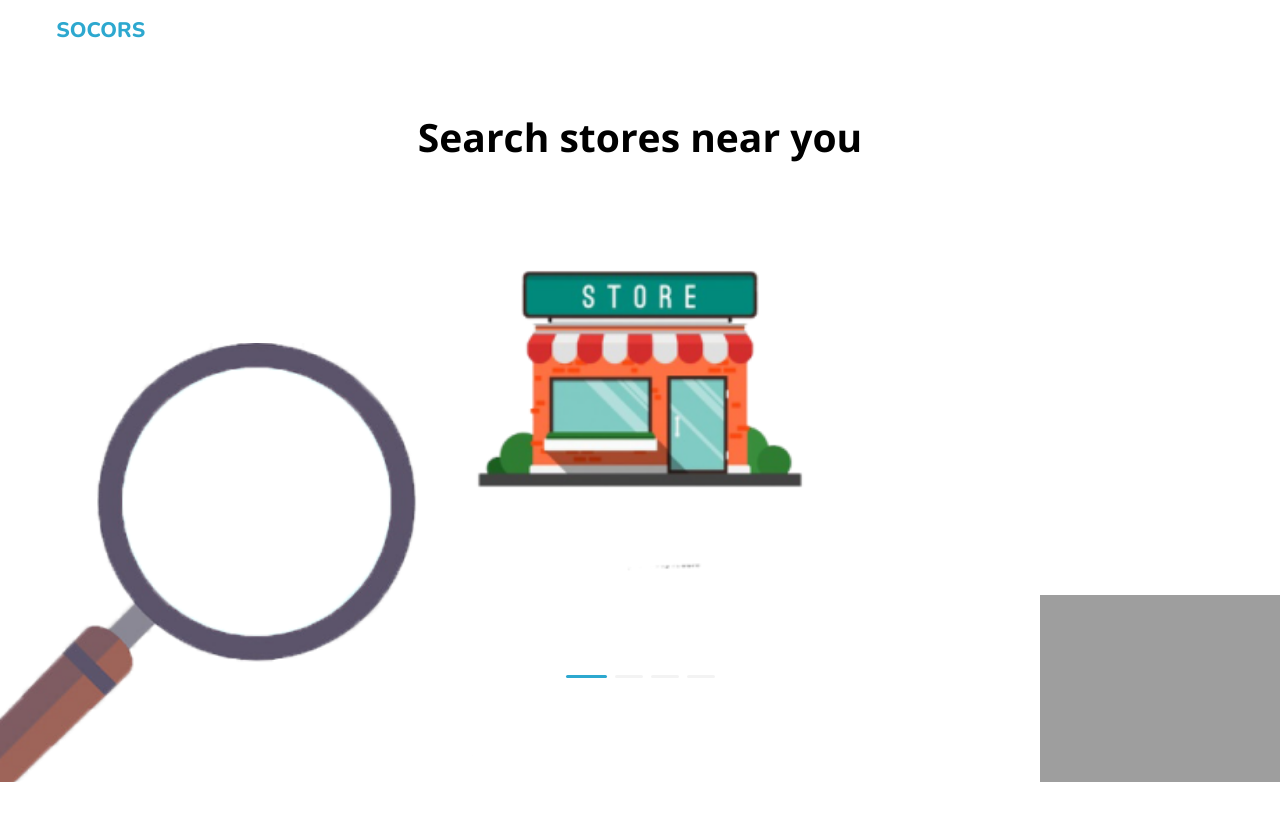
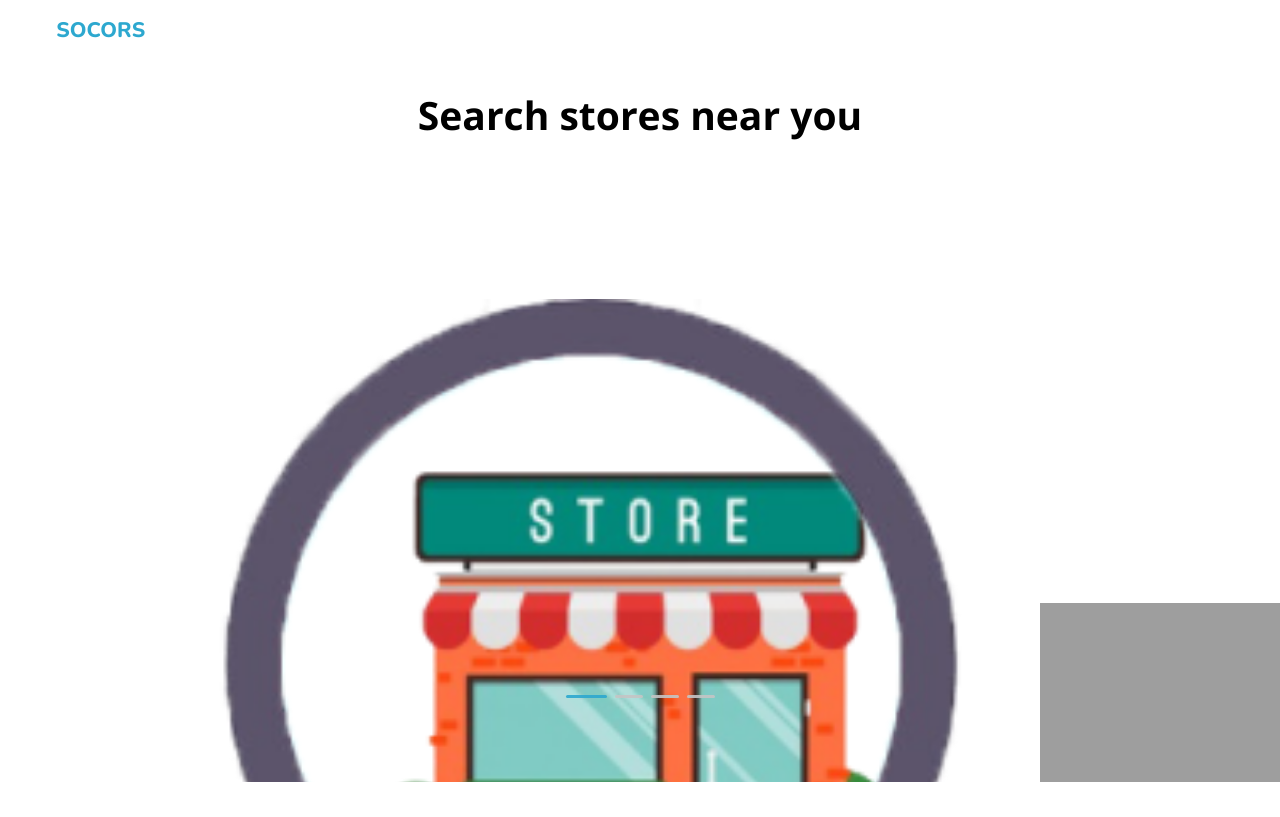
Before and after one commit to vishwaspuri/socors, a Django app: template main/templates/home.html in a window 1280 px wide. Run offline with Django 3.2, Linux system fonts and the light colour scheme; the template is opened without the code that fills it, so the values that code supplies are empty; grey boxes are pictures that could not be loaded.

Commit message:
frontend fixes

```diff
--- a/main/static/css/home.css
+++ b/main/static/css/home.css
@@ -36,11 +36,10 @@ div.swiper-button-next.swiper-button-disabled{
 
 div.swiper-button-next.swiper-button-disabled::after{
     content: url(../images/register.png);
-    padding-top: 40px;
+    padding-top: 20px;
 }
 
 div.swiper-button-next::after{
-    margin-bottom:15px;
     background-repeat: no-repeat;
     content: url(../images/next.png);
 }
@@ -78,12 +77,7 @@ h1{
     font-family: 'Open Sans', sans-serif;
     font-size: 39px;
     font-weight: 700;
-    margin: 6vh auto 2vh auto;
-    width: 73.8vw;
-}
-
-div.swiper-pagination-bullets{
-    margin-bottom: 11.25vh;
+	padding: 0 20px 0 20px;
 }
 
 span.swiper-pagination-bullet{
@@ -93,6 +87,7 @@ span.swiper-pagination-bullet{
     border-radius: 18px;
     background: #C4C4C4;
     margin-right: 3vw ;
+	opacity: 0.9;
 }
 
 span.swiper-pagination-bullet-active{
@@ -106,12 +101,16 @@ span.swiper-pagination-bullet-active{
 
 .center+img{
     width: 90vw;
-    max-width: 500px;
     position: relative;
-    top: -240px;
+    top: -50vw;
 }
 
 .center img{
-    width: 63.8vw;
-    max-width: 400px;
+    width: 60vw;
+    position: relative;
+    top: 10vw;
 }
+
+div.swiper-pagination-bullets{
+	bottom: 80px !important;
+}
--- a/main/templates/home.html
+++ b/main/templates/home.html
@@ -27,20 +27,20 @@
 
         <div class="swiper-slide"><div class="center bottom-margin">
           <h1>Book your time slot</h1>
-          <img src="{% static 'images/cal.png' %}" alt="store">
+          <img src="{% static 'images/cal.png' %}" alt="store" style="width: 90vw; top: 8vw;">
           </div>
         </div>
 
         <div class="swiper-slide">
           <div class="center bottom-margin">
             <h1>Collect from the shop at your designated time</h1>
-            <img src="{% static 'images/collect.png' %}" alt="store">
+            <img src="{% static 'images/collect.png' %}" alt="store" style="width: 80vw; top: -8vw; left: 3vw;">
           </div>
         </div>
         <div class="swiper-slide">
           <div class="center bottom-margin">
             <h1>Register with us and spread the word</h1>
-              <a href="{% url 'user:register' %}"><img src="{% static 'images/people.png' %}" alt="store"></a>
+              <a href="{% url 'user:register' %}"><img src="{% static 'images/people.png' %}" alt="store" style="width: 55vw; top: 0;"></a>
           </div>
         </div>
     </div>
```
